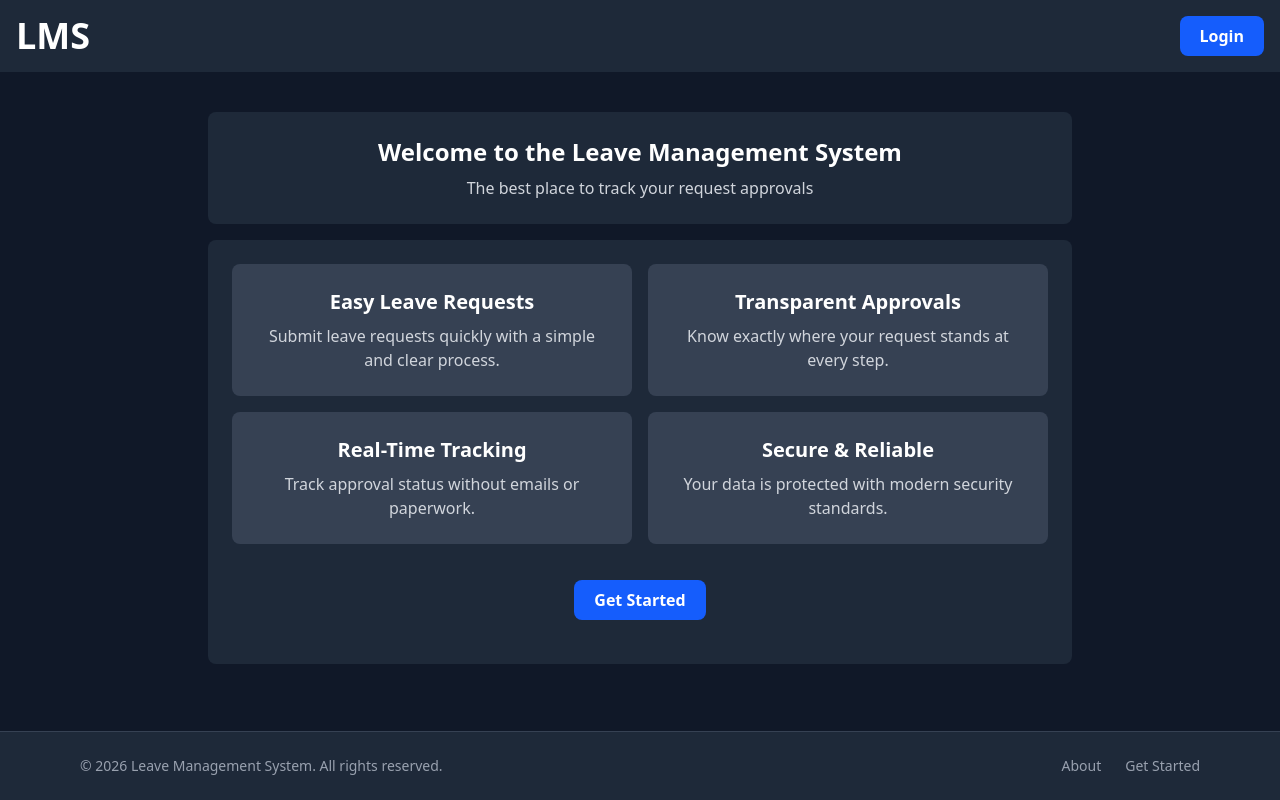
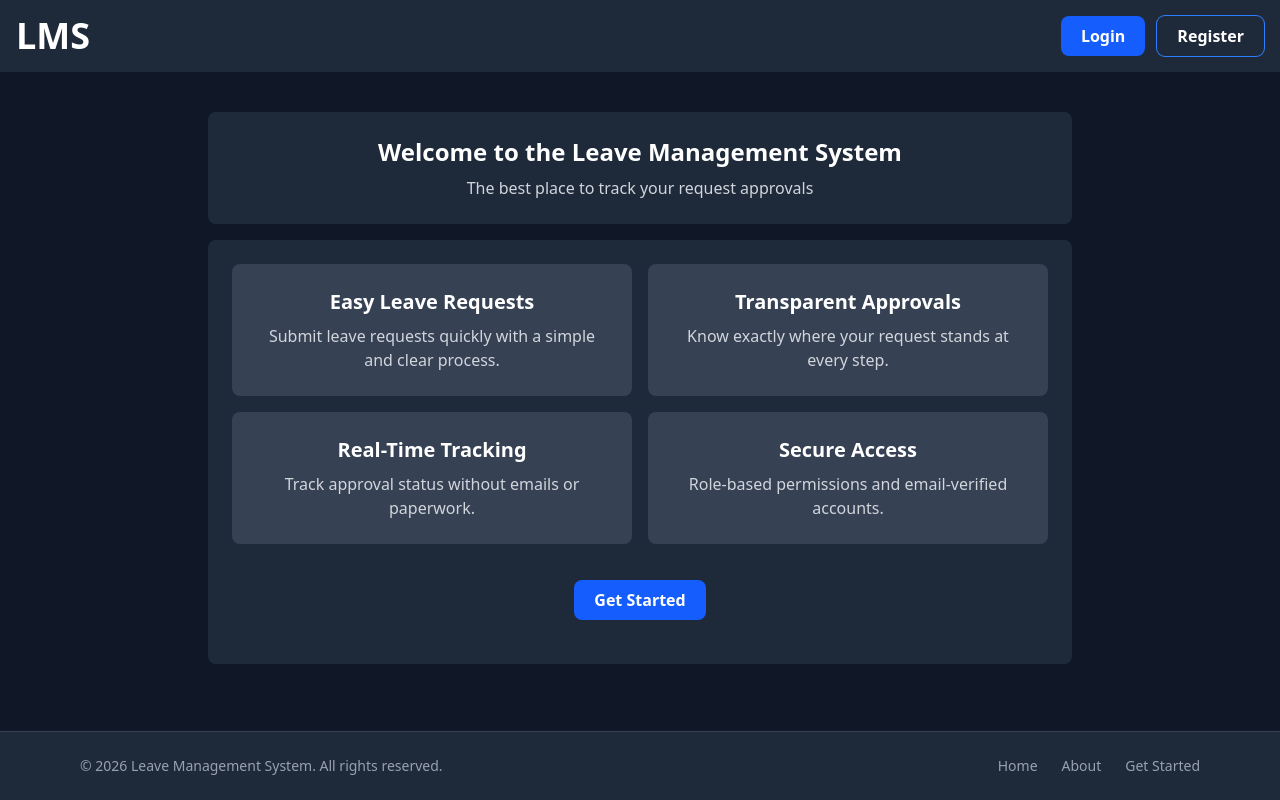
Before and after one commit to Danial17d/LeavesManagementSystem, a Laravel app: page / in a window 1280 px wide. Run offline with Laravel 12, Linux system fonts and the light colour scheme; style sheets or scripts are compiled from the project's sources; parts of the project's set-up code (start-up, migrations or seed data) failed here and were passed over.

Commit message:
Fix welcome page, dashboard encoding and approvals page title

```diff
--- a/resources/views/components/guest-layout.blade.php
+++ b/resources/views/components/guest-layout.blade.php
@@ -1,23 +1,29 @@
+@props(['title' => null])
+
 <!doctype html>
 <html lang="en">
 <head>
     <meta charset="UTF-8">
     <meta name="viewport" content="width=device-width, initial-scale=1">
-    <title>LMS</title>
+    <title>{{ $title ? $title . ' | Leave Management System' : 'Leave Management System' }}</title>
     @vite(['resources/css/app.css','resources/js/app.js'])
 </head>
 
 <body class="bg-gray-900 text-white min-h-screen flex flex-col">
 
 <header class="flex justify-between items-center p-4 bg-gray-800">
-    <div class="text-4xl font-bold">
+    <a href="{{ route('welcome') }}" class="text-4xl font-bold hover:text-blue-400 transition">
         LMS
-    </div>
+    </a>
 
     @guest
-        <div>
-            <x-button href="/login" type="link">
+        <div class="flex items-center gap-3">
+            <x-button href="{{ route('login') }}" type="link">
                 Login
+            </x-button>
+            <x-button href="{{ route('register') }}" type="link"
+                      class="bg-transparent! ring-1 ring-blue-500 hover:bg-blue-600!">
+                Register
             </x-button>
         </div>
     @endguest
@@ -32,7 +38,8 @@
                text-white font-semibold focus:outline-none">
                 {{ auth()->user()->getInitialsAttribute() }}
             </button>
-        <x-user-menu/>
+            <x-user-menu/>
+        </div>
     @endauth
 </header>
 
@@ -50,12 +57,22 @@
         </div>
 
         <div class="flex gap-6 text-sm">
-            <a href="/about" class="text-gray-400 hover:text-white transition">
+            <a href="{{ route('welcome') }}" class="text-gray-400 hover:text-white transition">
+                Home
+            </a>
+            <a href="{{ route('about') }}" class="text-gray-400 hover:text-white transition">
                 About
             </a>
-            <a href="/register" class="text-gray-400 hover:text-white transition">
-                Get Started
-            </a>
+            @guest
+                <a href="{{ route('register') }}" class="text-gray-400 hover:text-white transition">
+                    Get Started
+                </a>
+            @endguest
+            @auth
+                <a href="{{ route('dashboard') }}" class="text-gray-400 hover:text-white transition">
+                    Dashboard
+                </a>
+            @endauth
         </div>
 
     </div>
--- a/resources/views/leave_approvals/index.blade.php
+++ b/resources/views/leave_approvals/index.blade.php
@@ -1,4 +1,4 @@
-<x-auth-layout>
+<x-auth-layout title="Manager Approvals">
     <x-error/>
     <x-status/>
 
@@ -13,8 +13,8 @@
 
     <div class="max-w-6xl mx-auto px-4 py-16">
         <div class="bg-gray-800 rounded-lg p-8 transition duration-300 ease-in-out hover:-translate-y-1 hover:shadow-lg hover:ring-2 hover:ring-blue-500/40">
-            <h1 class="text-3xl font-bold text-white">Manager Leave Approvals</h1>
-            <p class="text-slate-400 mt-2">Review leave requests assigned to you and record an approval decision.</p>
+            <h1 class="text-3xl font-bold text-white">Manager Approvals</h1>
+            <p class="text-slate-400 mt-2">Review leave and structure requests assigned to you and record an approval decision.</p>
         </div>
 
         @forelse ($approvalRequests as $approvalRequest)
--- a/resources/views/welcome.blade.php
+++ b/resources/views/welcome.blade.php
@@ -1,13 +1,34 @@
-<x-guest-layout>
+@php
+    $features = [
+        [
+            'title' => 'Easy Leave Requests',
+            'text'  => 'Submit leave requests quickly with a simple and clear process.',
+        ],
+        [
+            'title' => 'Transparent Approvals',
+            'text'  => 'Know exactly where your request stands at every step.',
+        ],
+        [
+            'title' => 'Real-Time Tracking',
+            'text'  => 'Track approval status without emails or paperwork.',
+        ],
+        [
+            'title' => 'Secure Access',
+            'text'  => 'Role-based permissions and email-verified accounts.',
+        ],
+    ];
+@endphp
+
+<x-guest-layout title="Welcome">
     <x-error/>
     <div class="max-w-4xl mx-auto mt-10 mb-10 px-4">
-        <div
-            class="bg-gray-800 text-white p-6 rounded-lg text-center
-                   transition duration-300 ease-in-out
-                   hover:-translate-y-1 hover:shadow-lg
-                   hover:ring-2 hover:ring-blue-500/40">
+        <div class="bg-gray-800 text-white p-6 rounded-lg text-center">
             <h1 class="text-2xl font-bold">
+                @auth
+                    Welcome back, {{ auth()->user()->name }}
+                @else
                     Welcome to the Leave Management System
+                @endauth
             </h1>
             <p class="mt-2 text-gray-300">
                 The best place to track your request approvals
@@ -17,61 +38,27 @@
         <div class="bg-gray-800 mt-4 rounded-lg">
             <div class="grid grid-cols-1 sm:grid-cols-2 gap-4 p-6">
 
-                <div
-                    class="bg-gray-700 rounded-lg p-6 text-center
-                           transition duration-300 ease-in-out
-                           hover:-translate-y-1 hover:shadow-lg
-                           hover:ring-2 hover:ring-blue-500/40">
+                @foreach ($features as $feature)
+                    <div class="bg-gray-700 rounded-lg p-6 text-center">
                         <h2 class="text-xl font-semibold text-white">
-                        Easy Leave Requests
+                            {{ $feature['title'] }}
                         </h2>
                         <p class="text-gray-300 mt-2">
-                        Submit leave requests quickly with a simple and clear process.
+                            {{ $feature['text'] }}
                         </p>
                     </div>
+                @endforeach
 
-                <div
-                    class="bg-gray-700 rounded-lg p-6 text-center
-                           transition duration-300 ease-in-out
-                           hover:-translate-y-1 hover:shadow-lg
-                           hover:ring-2 hover:ring-blue-500/40">
-                    <h2 class="text-xl font-semibold text-white">
-                        Transparent Approvals
-                    </h2>
-                    <p class="text-gray-300 mt-2">
-                        Know exactly where your request stands at every step.
-                    </p>
-                </div>
-
-                <div
-                    class="bg-gray-700 rounded-lg p-6 text-center
-                           transition duration-300 ease-in-out
-                           hover:-translate-y-1 hover:shadow-lg
-                           hover:ring-2 hover:ring-blue-500/40">
-                    <h2 class="text-xl font-semibold text-white">
-                        Real-Time Tracking
-                    </h2>
-                    <p class="text-gray-300 mt-2">
-                        Track approval status without emails or paperwork.
-                    </p>
-                </div>
-
-                <div
-                    class="bg-gray-700 rounded-lg p-6 text-center
-                           transition duration-300 ease-in-out
-                           hover:-translate-y-1 hover:shadow-lg
-                           hover:ring-2 hover:ring-blue-500/40">
-                    <h2 class="text-xl font-semibold text-white">
-                        Secure & Reliable
-                    </h2>
-                    <p class="text-gray-300 mt-2">
-                        Your data is protected with modern security standards.
-                    </p>
-                </div>
                 <div class="col-span-full p-5 flex justify-center">
-                    <x-button type="link" href="/register">
+                    @auth
+                        <x-button type="link" href="{{ route('dashboard') }}">
+                            Go to Dashboard
+                        </x-button>
+                    @else
+                        <x-button type="link" href="{{ route('register') }}">
                             Get Started
                         </x-button>
+                    @endauth
                 </div>
 
             </div>
```
Also changed, not shown: resources/views/components/auth-layout.blade.php (+4 -5 lines), resources/views/dashboard.blade.php (+7 -7 lines). Lines whose indentation alone changed are shown as unchanged.
